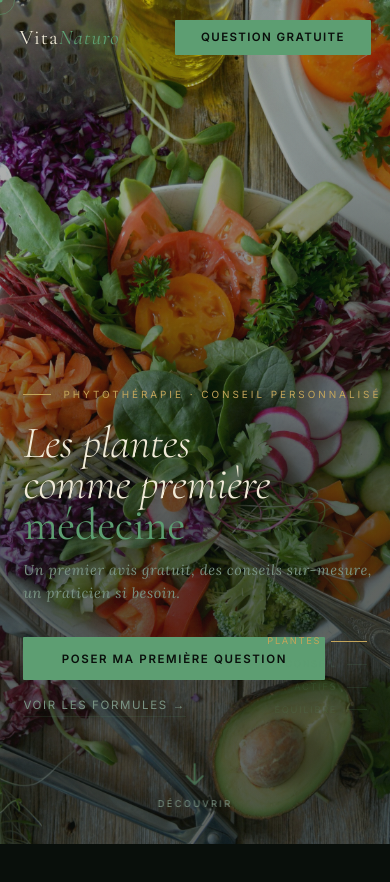
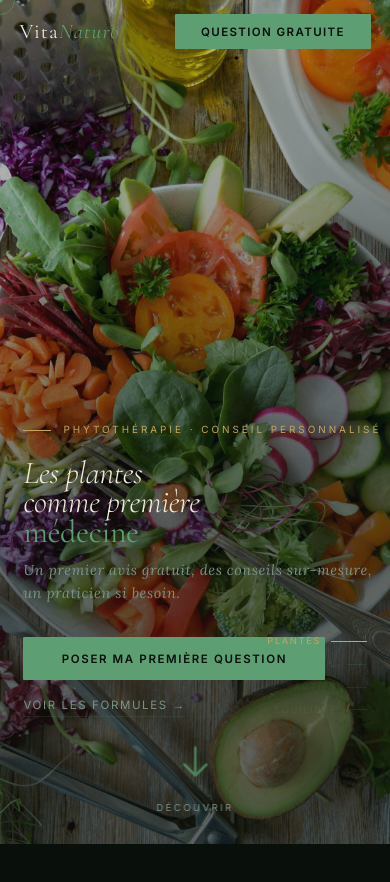
Before and after one commit to Sllteambella/vitanaturo-site, a website: page index.html in a window 390 px wide. Shown: the top 882 px of the page. Drawn offline with nearby package versions, Linux system fonts and the light colour scheme.

Commit message:
fix: grosse flèche scroll animée + responsive mobile complet
- Flèche SVG 44px (était 32px) + container 56px avec effet pulse ring
- Clic sur flèche scroll vers le formulaire
- Media query 600px : form-row en 1 colonne, bouton pleine largeur, padding adapté

Co-Authored-By: Claude Sonnet 4.6 <noreply@anthropic.com>

```diff
--- a/index.html
+++ b/index.html
@@ -196,19 +196,39 @@ nav.scrolled {
 
 /* Scroll hint */
 .scroll-hint {
-  position: absolute; bottom: 2rem; left: 50%;
+  position: absolute; bottom: 2.5rem; left: 50%;
   transform: translateX(-50%); z-index: 10;
-  display: flex; flex-direction: column; align-items: center; gap: .5rem;
-  font-size: .58rem; letter-spacing: .25em; text-transform: uppercase;
+  display: flex; flex-direction: column; align-items: center; gap: .6rem;
+  font-size: .6rem; letter-spacing: .25em; text-transform: uppercase;
   color: var(--muted); animation: fadeUp 2s ease 1.5s both;
+  cursor: pointer;
 }
 .scroll-arrow {
-  display: flex; flex-direction: column; align-items: center; gap: 4px;
+  position: relative; display: flex; align-items: center; justify-content: center;
+  width: 56px; height: 56px;
   animation: bounceDown 1.8s ease infinite;
 }
-.scroll-arrow svg { display: block; }
-@keyframes bounceDown { 0%,100%{transform:translateY(0);opacity:.5} 50%{transform:translateY(8px);opacity:1} }
+.scroll-arrow::before {
+  content: ''; position: absolute; inset: 0; border-radius: 50%;
+  border: 1.5px solid rgba(93,158,114,.45);
+  animation: pulseRing 1.8s ease infinite;
+}
+.scroll-arrow svg { display: block; filter: drop-shadow(0 0 6px rgba(93,158,114,.5)); }
+@keyframes bounceDown { 0%,100%{transform:translateY(0);opacity:.7} 50%{transform:translateY(10px);opacity:1} }
+@keyframes pulseRing { 0%{transform:scale(.8);opacity:0} 50%{opacity:.6} 100%{transform:scale(1.4);opacity:0} }
 @keyframes fadeUp { from{opacity:0;transform:translateX(-50%) translateY(12px)} to{opacity:1;transform:translateX(-50%)} }
+@media(max-width:600px){
+  .scroll-arrow { width: 64px; height: 64px; }
+  .scroll-hint { bottom: 1.8rem; gap: .5rem; }
+  section { padding: 4rem 5%; }
+  .form-row { grid-template-columns: 1fr; }
+  .form-submit { width: 100%; justify-content: center; padding: 1.1rem; font-size: .85rem; }
+  .question-form input, .question-form textarea { font-size: 1rem; }
+  .question-form { gap: .85rem; }
+  nav { padding: .9rem 5%; }
+  .hero-title { font-size: clamp(2rem, 8vw, 3.5rem); }
+  .footer-grid { grid-template-columns: 1fr; }
+}
 
 /* ─── SHARED SECTION ─────────────────────────────── */
 section { padding: 7rem 6%; }
@@ -695,10 +715,10 @@ footer {
       <div class="fi-item" data-frame="3"><span>Équilibre</span><div class="fi-line"></div></div>
     </div>
 
-    <div class="scroll-hint">
+    <div class="scroll-hint" onclick="document.getElementById('freeQuestion').scrollIntoView({behavior:'smooth'})">
       <div class="scroll-arrow">
-        <svg width="32" height="32" viewBox="0 0 32 32" fill="none" xmlns="http://www.w3.org/2000/svg">
-          <path d="M16 6v20M8 18l8 8 8-8" stroke="#5d9e72" stroke-width="1.8" stroke-linecap="round" stroke-linejoin="round"/>
+        <svg width="44" height="44" viewBox="0 0 44 44" fill="none" xmlns="http://www.w3.org/2000/svg">
+          <path d="M22 8v28M11 25l11 11 11-11" stroke="#5d9e72" stroke-width="2.5" stroke-linecap="round" stroke-linejoin="round"/>
         </svg>
       </div>
       <span>Découvrir</span>
```
